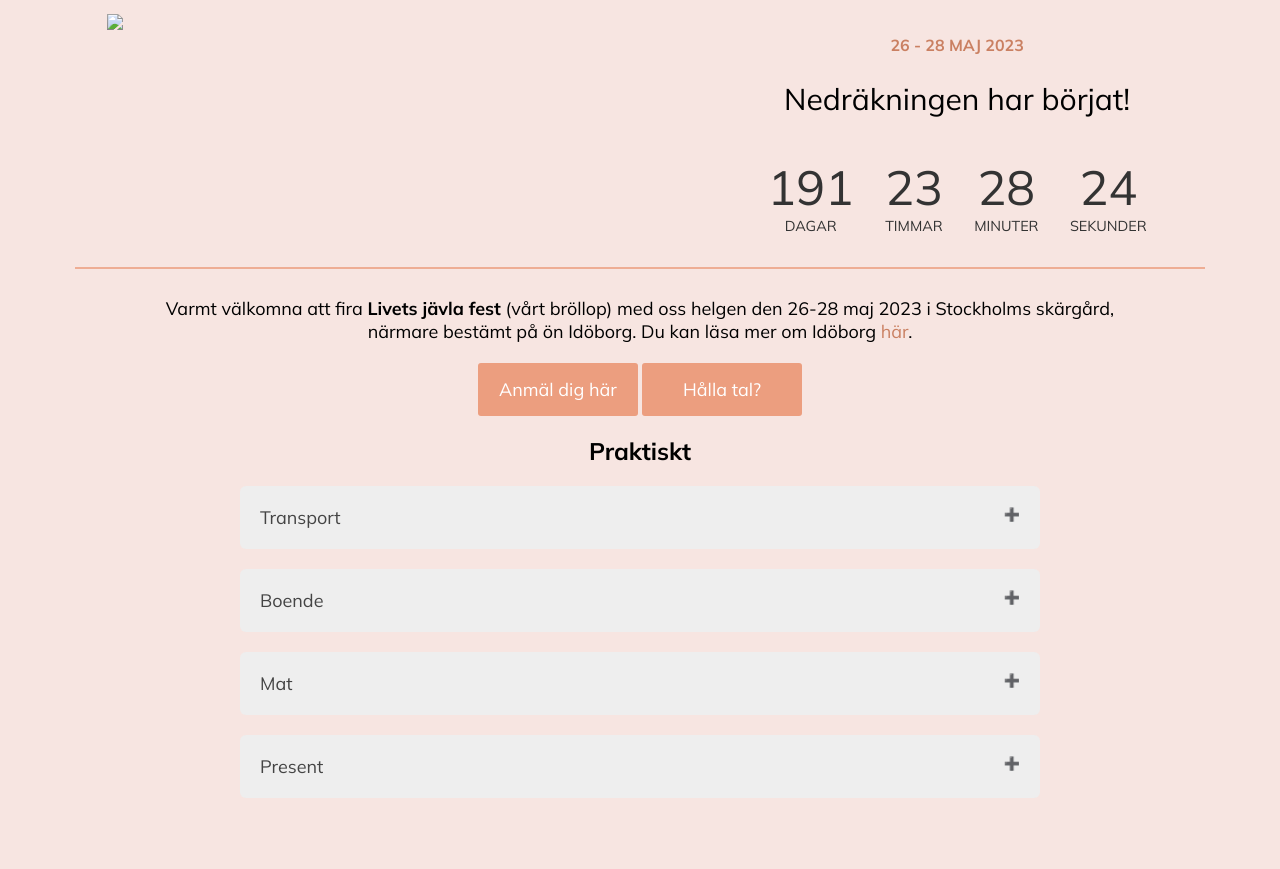
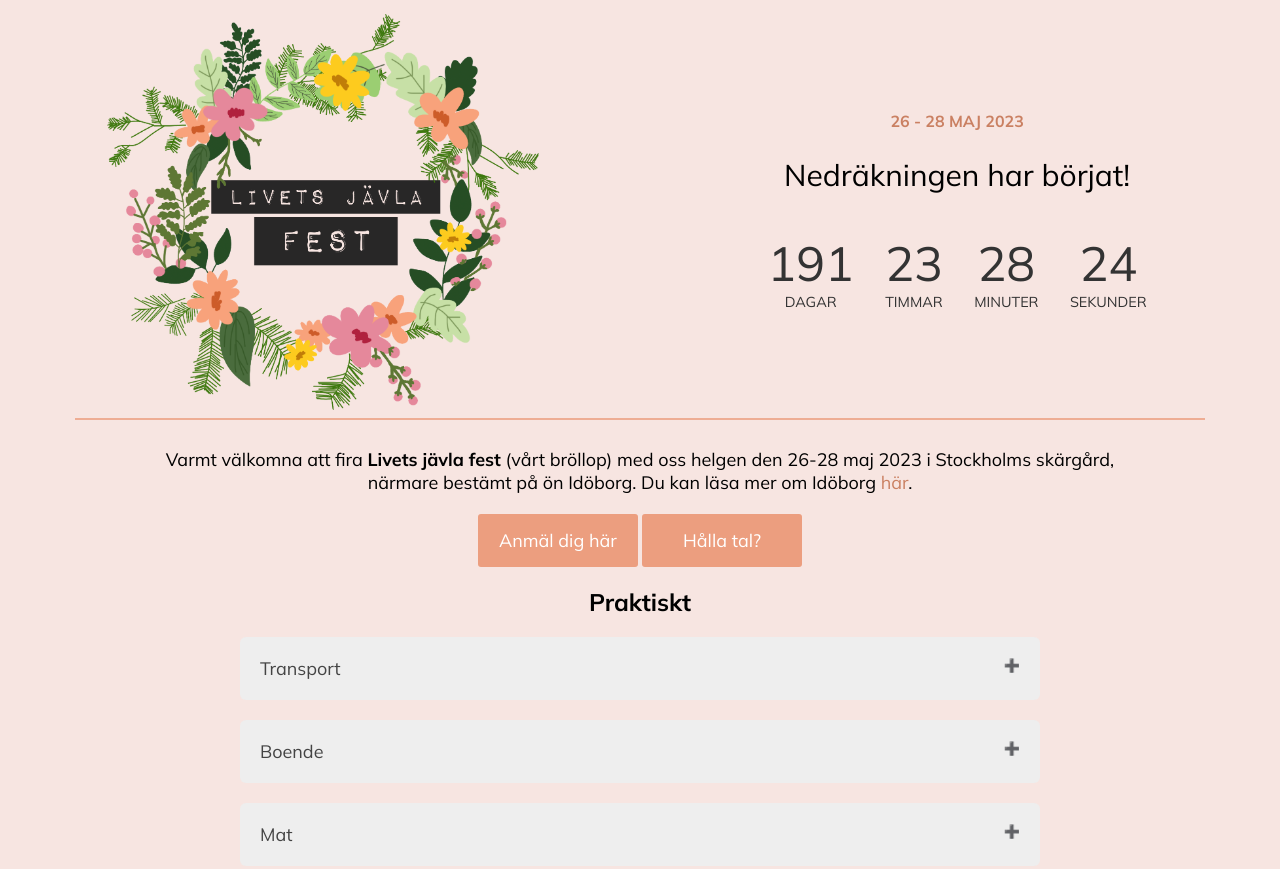
Before and after one commit to angelicasundstroem/livetsj-vlafest, a plain HTML site: page index.html in a window 1280 px wide. Shown: the top 869 px of the page. Drawn offline with Linux system fonts and the light colour scheme.

Commit message:
Update index.html

```diff
--- a/index.html
+++ b/index.html
@@ -19,7 +19,7 @@
             <!-- KNAPPAR -->
             <header>
                 <div class="wrapper">
-                    <img class="bild" src="/Pictures/final-logo.png">
+                    <img class="bild" src="final-logo.png">
                 </div>
             </header>
         </div>
```
